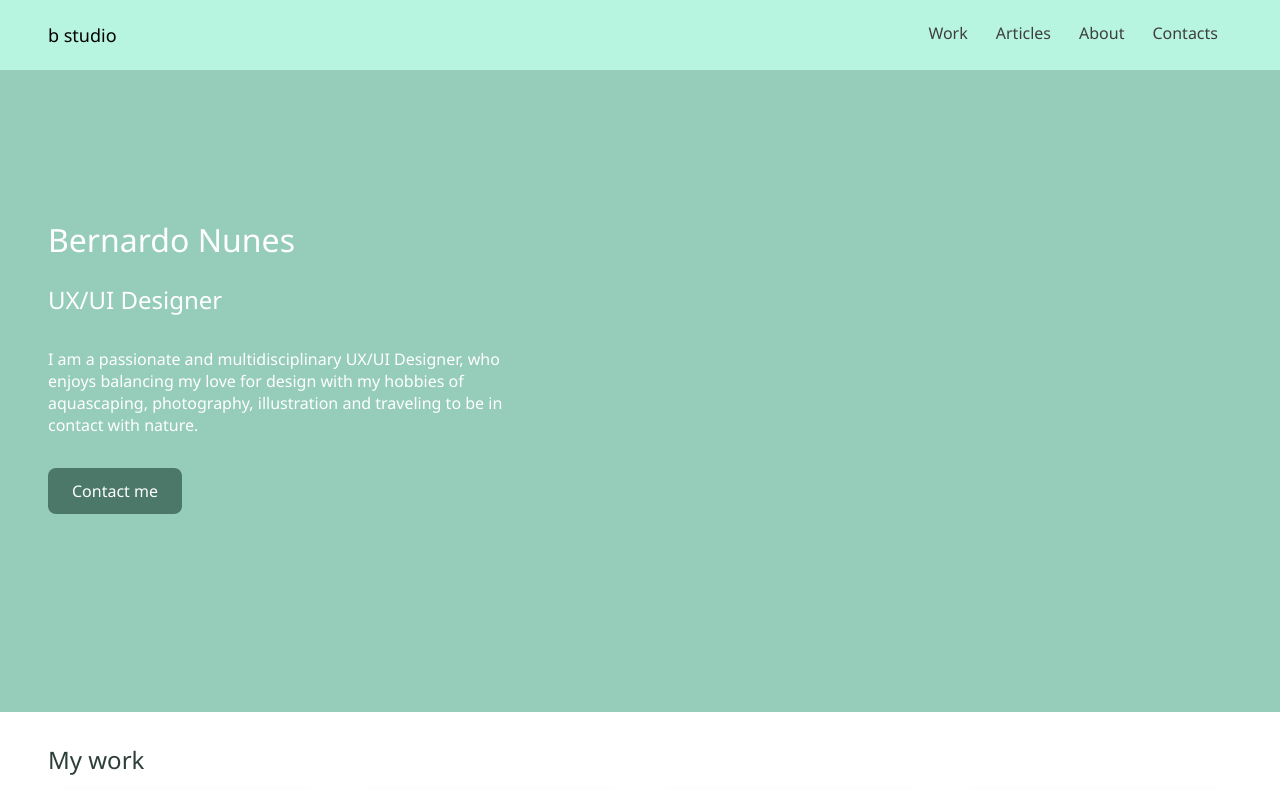
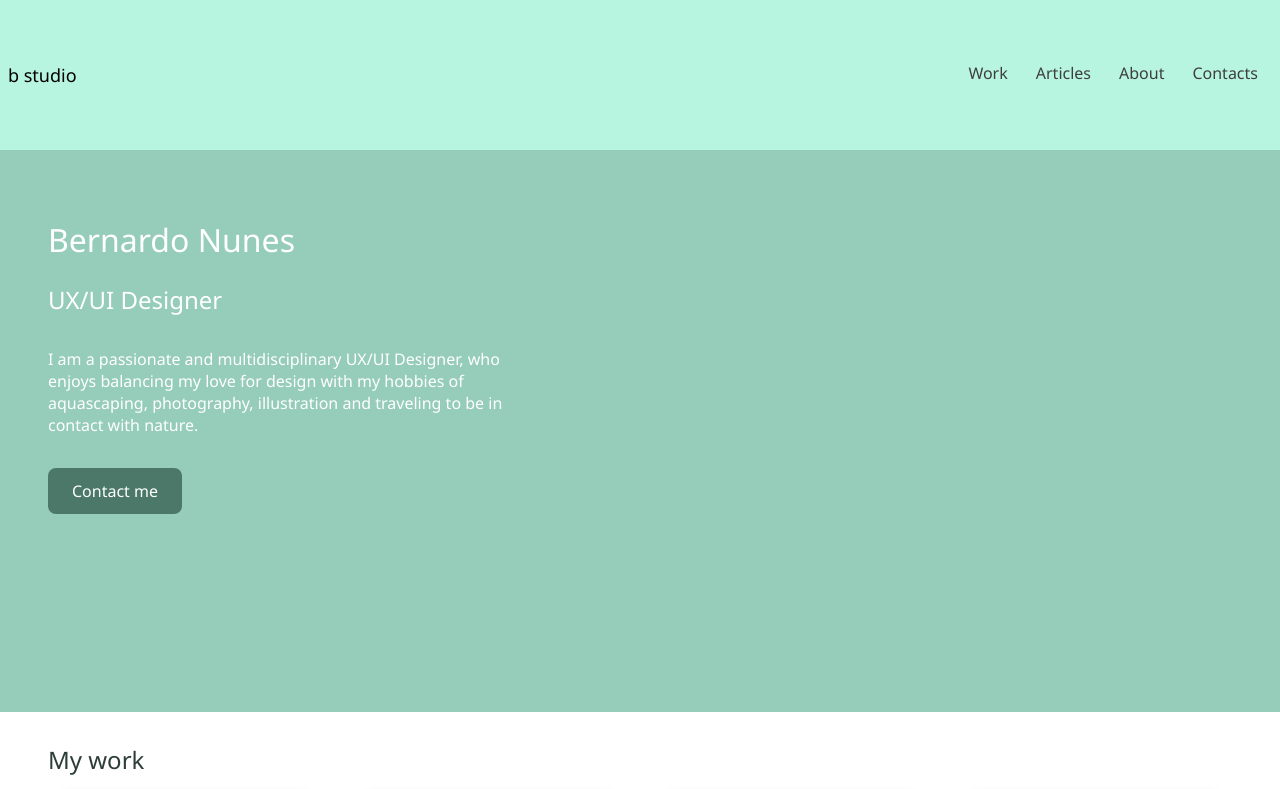
Before and after one commit to bernardogomesnunes/bernardofolio.github.io, a plain HTML site: page index.html in a window 1280 px wide. Shown: the top 789 px of the page. Drawn offline with Linux system fonts and the light colour scheme.

Commit message:
fixed header

```diff
--- a/styles.css
+++ b/styles.css
@@ -20,7 +20,7 @@ body {
     overflow: hidden;
     background-color: #b8f5e0;
     font-size: 16px;
-    padding:  8px 48px;
+    padding:  48px 8px;
   }
 
   .navbar-left {
```
